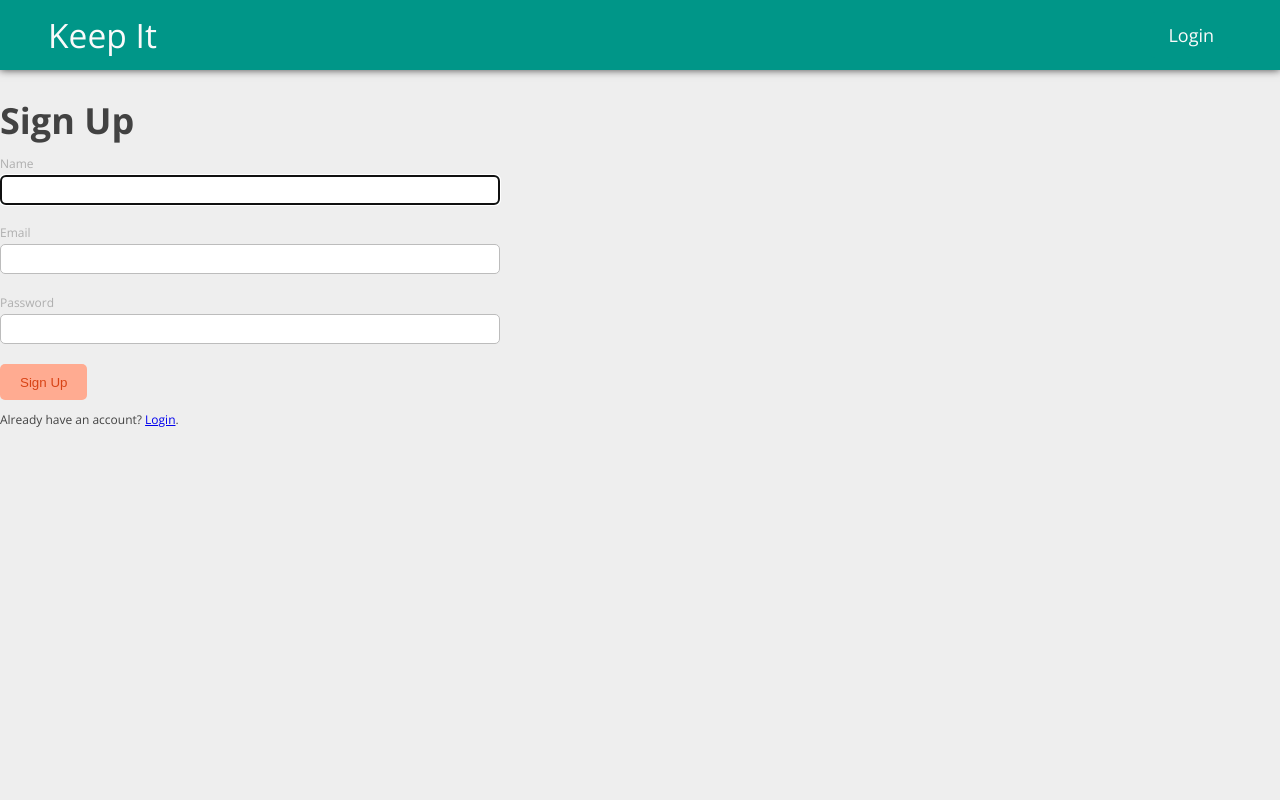
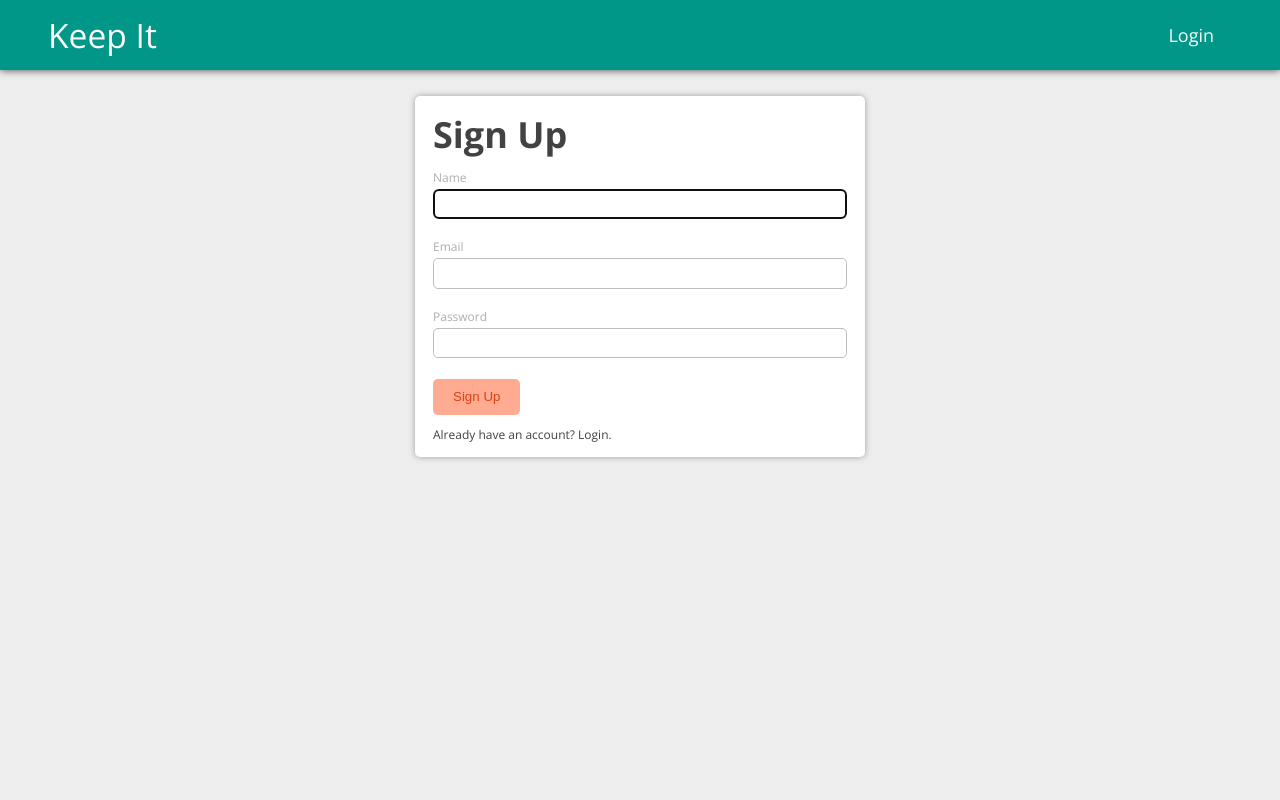
Before and after one commit to castilhoin/keep-it, a Flask app: page /signup in a window 1280 px wide. Run offline with Flask 2, Linux system fonts and the light colour scheme.

Commit message:
Add control buttons and change content padding

```diff
--- a/app/templates/login.html
+++ b/app/templates/login.html
@@ -5,7 +5,7 @@ Login
 {% endblock page_title %}
 
 {% block content %}
-<section class="section-content">
+<section class="section-auth">
   <div class="auth-box">
     <h1>Login</h1>
     <form action="{{ url_for('site.login') }}" method="POST">
--- a/app/templates/note/list.html
+++ b/app/templates/note/list.html
@@ -7,7 +7,11 @@
 {% block content %}
 <section class="section-notes">
   <div class="container">
-  <h1 class="list-card-heading" style="border-left: 5px solid {{ current_notebook.color }}">{{ current_notebook.name }}</h1>
+    <h1 class="list-card-heading" style="border-left: 5px solid {{ current_notebook.color }}">{{ current_notebook.name }}</h1>
+    <div class="notebook-controls">
+      <a class="btn-edit-notebook" href="{{ url_for('site.edit_notebook', notebook=current_notebook.id) }}">Edit</a>
+      <a class="btn-delete-notebook" href="{{ url_for('site.confirm_delete_notebook', notebook=current_notebook.id) }}">Delete</a>
+    </div>
     <ul class="list-cards">
       {% for note in notes %}
         <li class="note-card">
--- a/app/templates/signup.html
+++ b/app/templates/signup.html
@@ -5,7 +5,7 @@ Sign Up
 {% endblock page_title %}
 
 {% block content %}
-<section class="section-content">
+<section class="section-auth">
   <div class="auth-box">
     <h1>Sign Up</h1>
     <form action="{{ url_for('site.signup') }}" method="POST">
```
